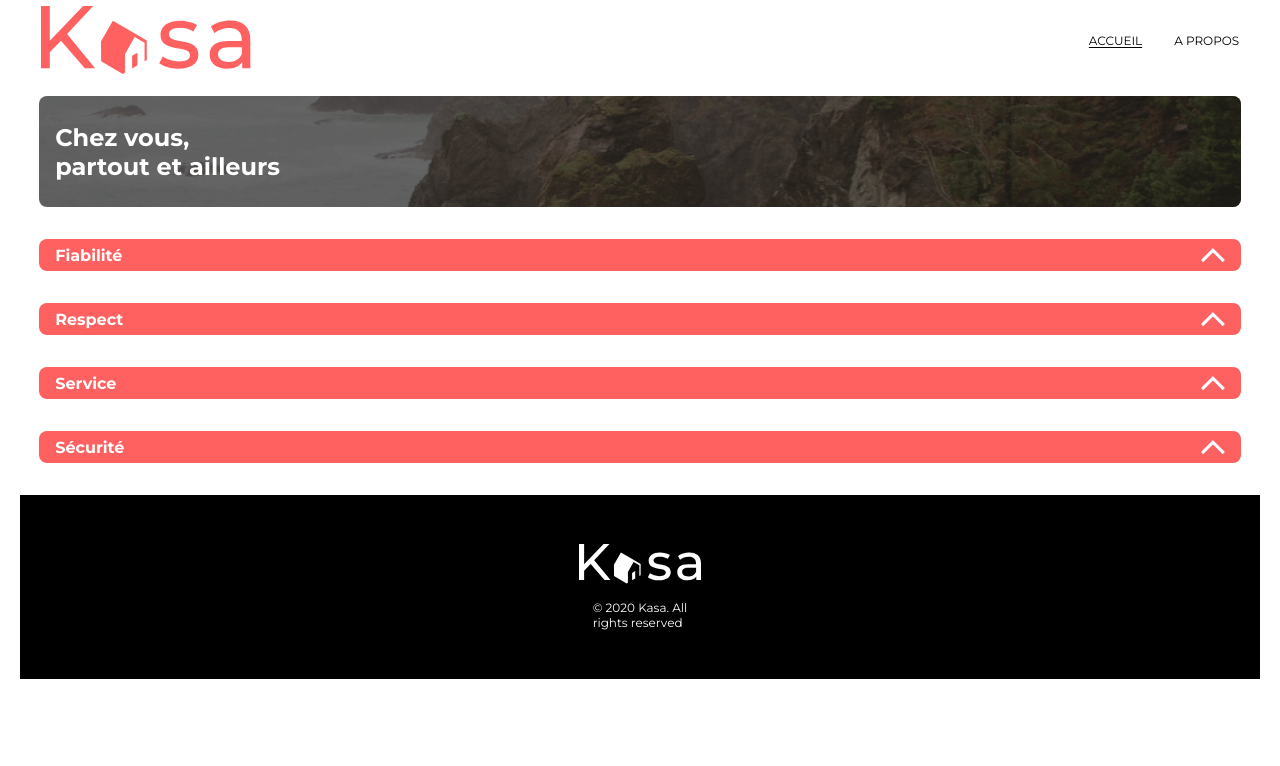
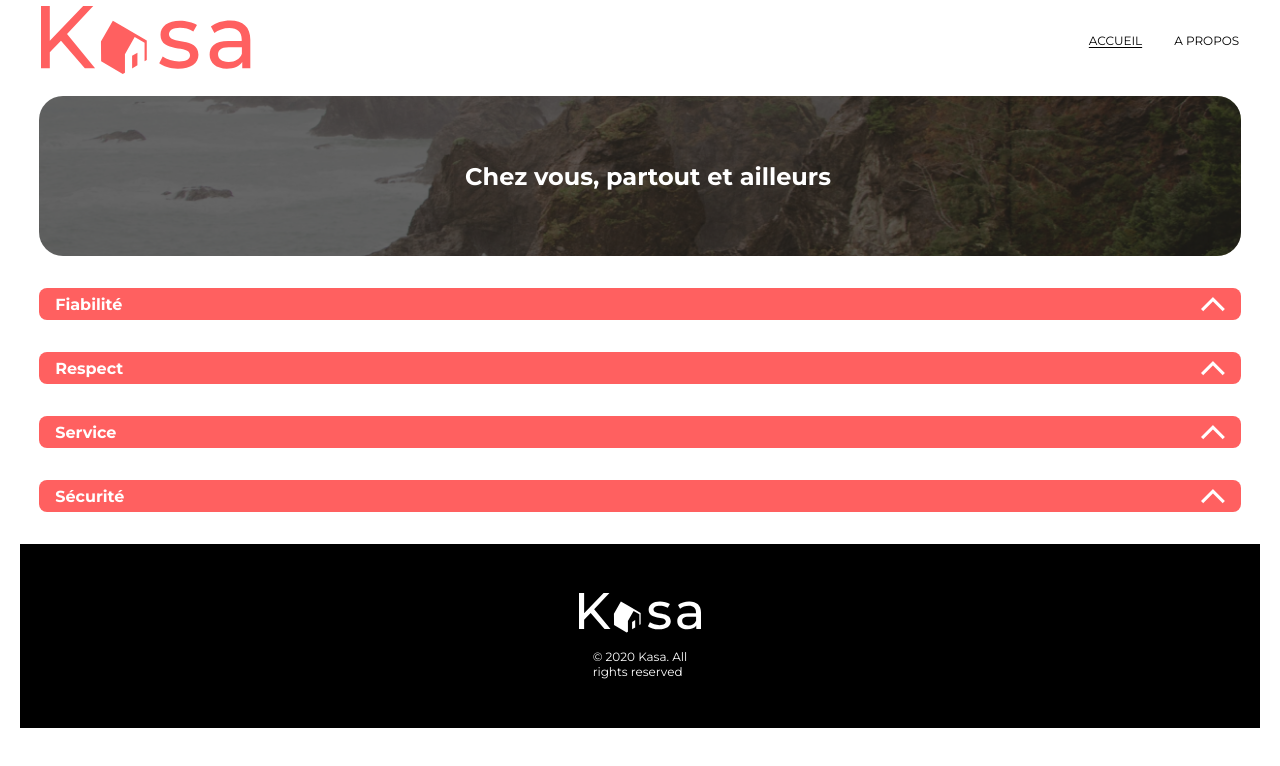
Before and after one commit to MarronFrui/kasa-openclassroom, a React (Vite) app: page /about in a window 1280 px wide. Shown: the top 766 px of the page. Built offline with nearby package versions, Linux system fonts and the light colour scheme.

Commit message:
Feat: Banner styling

```diff
--- a/src/components/Banner/Banner.jsx
+++ b/src/components/Banner/Banner.jsx
@@ -6,7 +6,8 @@ export default function Banner() {
       <div className="banner-container">
         <img src="../../src/assets/banner_home.png" />
         <div className="banner-text">
-          Chez vous, <br /> partout et ailleurs
+          Chez vous,
+          <br className="mobile-break" /> partout et ailleurs
         </div>
       </div>
     </>
--- a/src/components/Banner/Banner.scss
+++ b/src/components/Banner/Banner.scss
@@ -4,7 +4,8 @@
   height: 12vh;
   max-height: 111px;
 
-  @media (min-width: 768px) {
+  @media (min-width: 720px) {
+    max-height: 223px;
     height: 20vh;
   }
 }
@@ -15,6 +16,9 @@
   overflow: hidden;
   object-fit: cover;
   border-radius: 0.5rem;
+  @media (min-width: 720px) {
+    border-radius: 1.5rem;
+  }
 }
 
 .banner-text {
@@ -30,4 +34,15 @@
   font-weight: 600;
   font-size: 24px;
   background-color: rgba(0, 0, 0, 0.6);
+  @media (min-width: 720px) {
+    justify-content: center;
+    border-radius: 1.5rem;
+  }
 }
+
+.mobile-break {
+  display: block;
+  @media (min-width: 720px) {
+    display: none;
+  }
+}
```
